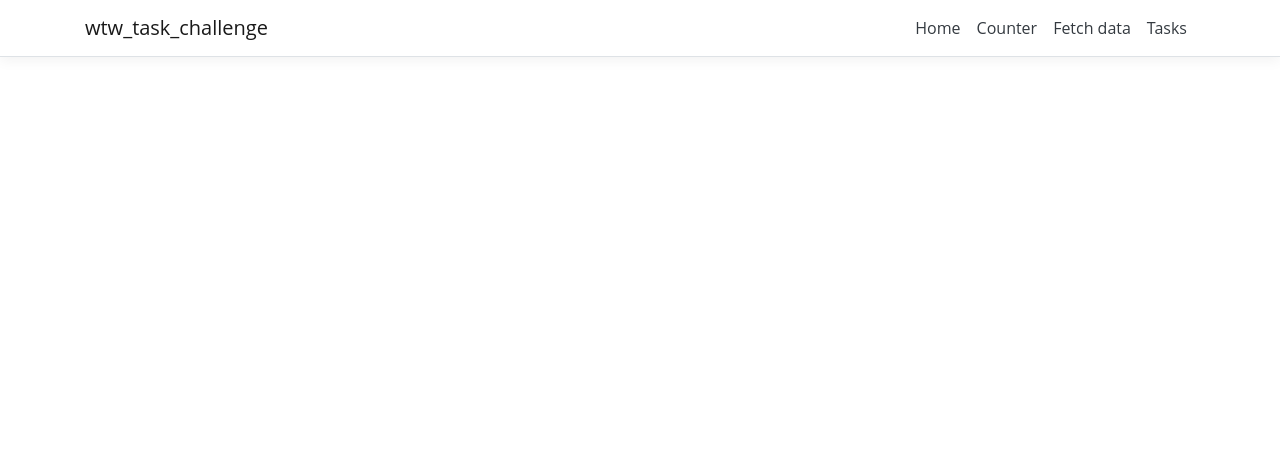
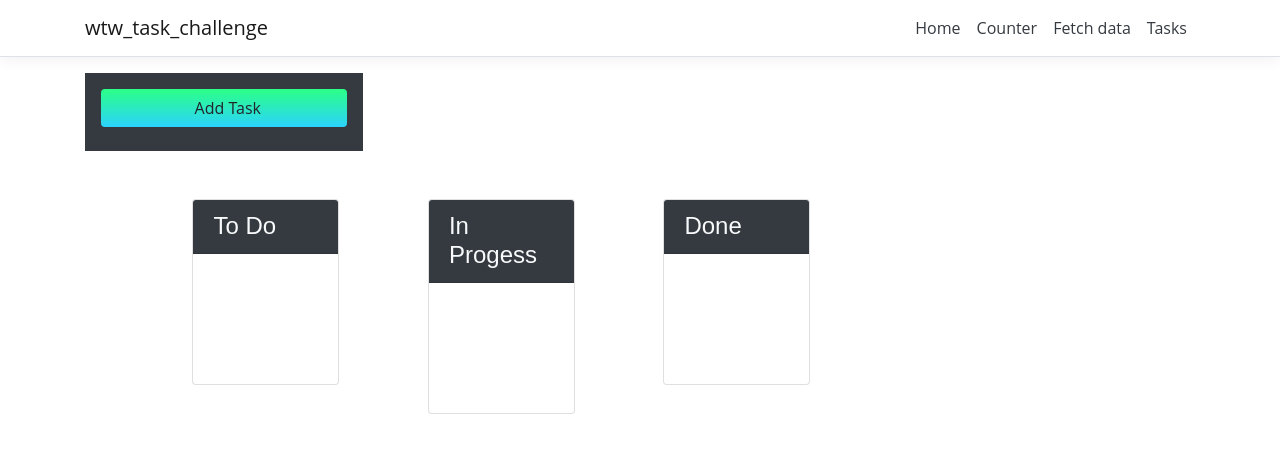
Before and after one commit to jdrobs19/wtw-task-challenge, a React (Create React App) app in the folder ClientApp/: page /taskboard in a window 1280 px wide. Shown: the top 452 px of the page. Built offline with nearby package versions, Linux system fonts and the light colour scheme.

Commit message:
routing for addtask added

```diff
--- a/ClientApp/src/App.js
+++ b/ClientApp/src/App.js
@@ -4,7 +4,7 @@ import { Layout } from './components/Layout';
 import { Home } from './components/Home';
 import { FetchData } from './components/FetchData';
 import { Counter } from './components/Counter';
-import { Tasks } from './components/Tasks';
+import { Taskboard } from './components/TaskBoard';
 
 import './custom.css'
 import { AddTask } from './components/AddTask';
@@ -18,7 +18,7 @@ export default class App extends Component {
         <Route exact path='/' component={Home} />
         <Route path='/counter' component={Counter} />
         <Route path='/fetch-data' component={FetchData} />
-        <Route path='/tasks' component={Tasks} />
+        <Route path='/taskboard' component={Taskboard} />
         <Route path='/addtask' component={AddTask}  />
       </Layout>
     );
--- a/ClientApp/src/components/AddTask.js
+++ b/ClientApp/src/components/AddTask.js
@@ -1,7 +1,9 @@
 import React, { Component } from 'react';
-import './Tasks.css';
+import { Link, NavLink } from 'react-router-dom';
+import './TaskBoard.css';
 
 export class AddTask extends Component {
+    static displayName = AddTask.name;
 
     render() {
         return (
@@ -34,7 +36,7 @@ export class AddTask extends Component {
                                 </form>
                             </div>
                             <div className="modal-footer">
-                                <button type="button" className="btn btn-close" data-dismiss="modal">Back</button>
+                                <NavLink type="button" className="btn btn-close" data-dismiss="modal" tag={Link} to="/taskboard">Back</NavLink>
                                 <button type="button" className="btn btn-save">Save Task</button>
                             </div>
                         </div>
--- a/ClientApp/src/components/NavMenu.js
+++ b/ClientApp/src/components/NavMenu.js
@@ -40,7 +40,7 @@ export class NavMenu extends Component {
                   <NavLink tag={Link} className="text-dark" to="/fetch-data">Fetch data</NavLink>
                 </NavItem>
                 <NavItem>
-                <NavLink tag={Link} className="text-dark" to="/tasks">Tasks</NavLink>
+                <NavLink tag={Link} className="text-dark" to="/taskboard">Tasks</NavLink>
                 </NavItem>
               </ul>
             </Collapse>
--- a/ClientApp/src/components/Tasks.js
+++ b/ClientApp/src/components/TaskBoard.js
@@ -1,18 +1,17 @@
 import React, { Component } from 'react';
-import { Link } from 'react-router-dom';
-import './Tasks.css';
+import { Link, NavLink } from 'react-router-dom';
+import './TaskBoard.css';
 
-export class Tasks extends Component {
-    static displayName = Tasks.name;
+export class Taskboard extends Component {
+    static displayName = Taskboard.name;
 
     render() {
         return (
             <section>
                 <div>
                     <header className="col-12 col-lg-3 bg-dark text-light sticky-top d-flex flex-column p-4 p-lg-3">
-                        <button id="create-task" className="btn btn-block btn-add" data-toggle="modal" data-target="#task-form-modal" tag={Link} to="/addtask"><span className="oi oi-plus mr-2"></span>Add
-                            Task</button>
-                        <button id="remove-tasks" className="btn btn-block btn-delete"><span className="oi oi-trash mr-2"></span>Delete All Tasks</button>
+                        <NavLink id="create-task" className="btn btn-block btn-add" data-toggle="modal" data-target="#task-form-modal" tag={Link} to="/addtask"><span className="oi oi-plus mr-2"></span>Add
+                            Task</NavLink>
                         <span className="oi oi-task display-1 text-center mb-2 d-none d-lg-block mt-auto"></span>
                     </header>
                     <main className="col-12 col-lg-9 d-flex flex-column">
@@ -28,7 +27,7 @@ export class Tasks extends Component {
                             </div>
                             {/*  <!--todo end-->
 
-        <!--in progress start-->  */}
+                                <!--in progress start-->  */}
                             <div className="col-12 col-md-6 col-xl-3 mb-3">
                                 <div className="card">
                                     <h4 className="card-header bg-dark text-light">In Progess</h4>
@@ -39,7 +38,7 @@ export class Tasks extends Component {
                             </div>
                             {/* <!--in progress end-->
 
-        <!--done start--> */}
+                                <!--done start--> */}
                             <div className="col-12 col-md-6 col-xl-3 mb-3">
                                 <div className="card">
                                     <h4 className="card-header bg-dark text-light">Done</h4>
@@ -50,18 +49,8 @@ export class Tasks extends Component {
                             </div>
                             {/* <!--done end--> */}
                         </div>
-
-                        <div id="trash" className="mt-auto overflow-hidden">
-                            <div className="w-100 p-3 text-center bottom-trash"><span className="oi oi-trash"></span>
-                                Drop Here to Remove.
-                            </div>
-                        </div>
-
                     </main>
                 </div>
-
-                {/* //   <!-- Modal-- > */}
-
             </section >
         );
     }
```
Also changed, not shown: ClientApp/src/components/TaskBoard.css (renamed from ClientApp/src/components/Tasks.css).
